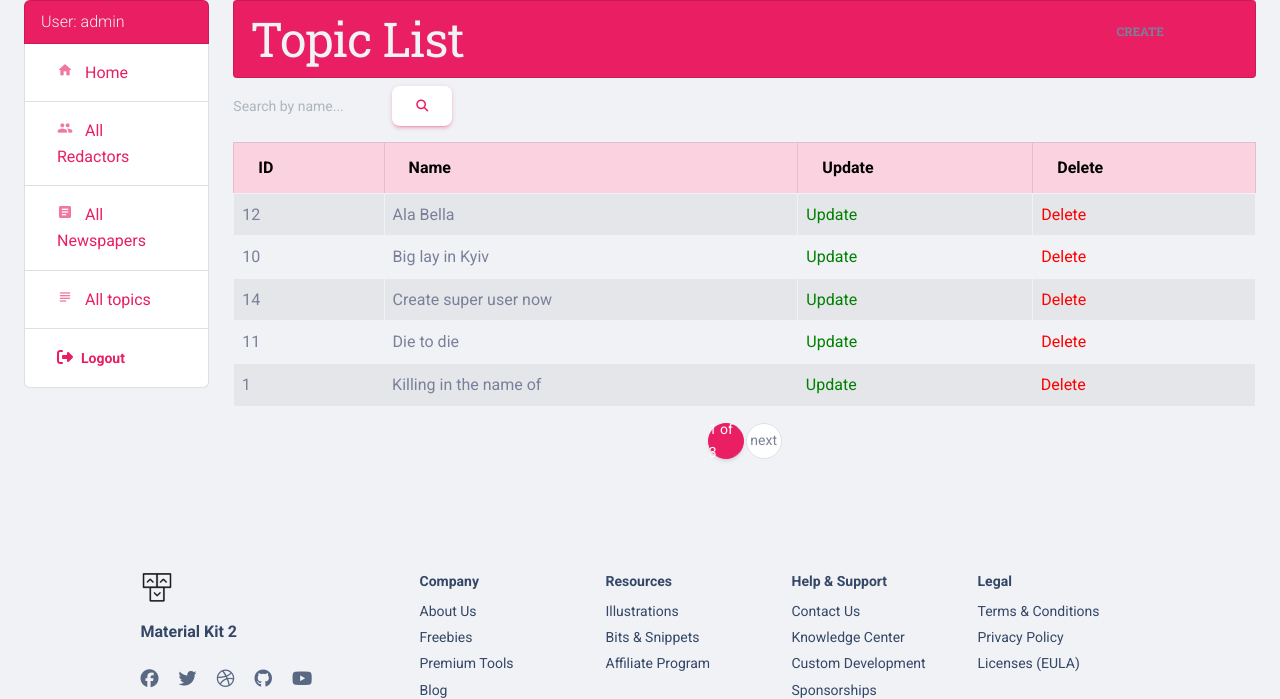
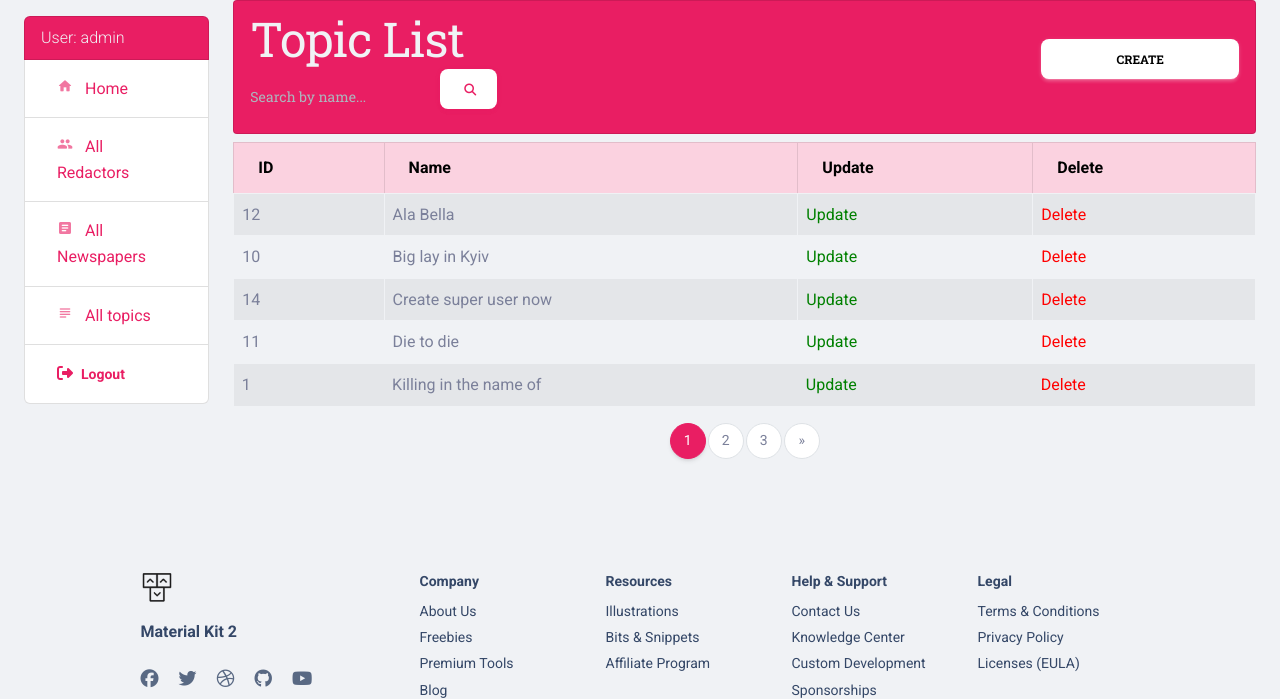
Before and after one commit to MaksNochvai/newspaper-agency, a Django app: page /topics/ in a window 1280 px wide. Shown: the top 699 px of the page. Run offline with Django 4.2, Linux system fonts and the light colour scheme; a user stored in the database is signed in; data comes from the database, SQL or seed files in the repository; both versions use the stored data as it was after the commit; some libraries are stand-ins or nearby versions.

Commit message:
Change button create & change pagination

```diff
--- a/templates/agency/newspaper_list.html
+++ b/templates/agency/newspaper_list.html
@@ -4,7 +4,7 @@
 {% block content %}
   <h1 class="list-group-item bg-primary rounded d-flex align-items-center">
     <span class="flex-grow-1 text-light">Newspaper List {% include "includes/search_line.html" %}</span>
-    <a href="{% url 'agency:newspaper-create' %}" class="btn btn-dark-blue link-to-page ml-auto" style="width: 20%;">Create</a>
+    <a href="{% url 'agency:newspaper-create' %}" class="btn btn-white link-to-page ml-auto" style="width: 20%;">Create</a>
   </h1>
   {% if newspaper_list %}
     <table class="table table-striped table-bordered">
--- a/templates/agency/redactor_list.html
+++ b/templates/agency/redactor_list.html
@@ -3,10 +3,9 @@
 
 {% block content %}
     <h1 class="list-group-item bg-primary rounded d-flex align-items-center">
-  <span class="flex-grow-1 text-light">Redactor List</span>
-  <a href="{% url 'agency:redactor-create' %}" class="btn btn-dark-blue link-to-page ml-auto" style="width: 20%;">Create</a>
+  <span class="flex-grow-1 text-light">Redactor List {% include "includes/search_line.html" %}</span>
+  <a href="{% url 'agency:redactor-create' %}" class="btn btn-white link-to-page ml-auto" style="width: 20%;">Create</a>
   </h1>
-    {% include "includes/search_line.html" %}
     {% if redactor_list %}
     <table class="table table-striped table-bordered">
     <thead class="table-primary">
--- a/templates/agency/topic_list.html
+++ b/templates/agency/topic_list.html
@@ -3,10 +3,9 @@
 
 {% block content %}
   <h1 class="list-group-item bg-primary rounded d-flex align-items-center">
-  <span class="flex-grow-1 text-light">Topic List</span>
-  <a href="{% url 'agency:topic-create' %}" class="btn btn-dark-blue link-to-page ml-auto" style="width: 20%;">Create</a>
+  <span class="flex-grow-1 text-light">Topic List {% include "includes/search_line.html" %}</span>
+  <a href="{% url 'agency:topic-create' %}" class="btn btn-white link-to-page ml-auto" style="width: 20%;">Create</a>
   </h1>
-    {% include "includes/search_line.html" %}
 
   {% if topic_list %}
     <table class="table table-striped table-bordered">
--- a/templates/includes/navigation.html
+++ b/templates/includes/navigation.html
@@ -1,3 +1,10 @@
+<style>
+  .sidebar-nav {
+    margin-top: 1em; /* Додайте потрібний відступ у пікселях */
+  }
+</style>
+
+
 <ul class="sidebar-nav list-group">
   {% if request.user.is_authenticated %}
     <li class="list-group-item bg-primary text-light">User: <a href="{{ user.get_absolute_url }}" class="text-light">{{ user.get_username }}</a></li>
--- a/templates/includes/pagination.html
+++ b/templates/includes/pagination.html
@@ -4,15 +4,31 @@
     <ul class="pagination">
       {% if page_obj.has_previous %}
         <li class="page-item">
-          <a href="?{% query_transform request page=previous_obj.next_page_number %}" class="page-link">prev</a>
+          <a href="?{% query_transform request page=previous_obj.next_page_number %}" class="page-link" aria-label="Previous">
+            <span aria-hidden="true">&laquo;</span>
+            <span class="sr-only">Previous</span>
+          </a>
         </li>
       {% endif %}
-      <li class="page-item active">
-        <span class="page-link">{{ page_obj.number }} of {{ paginator.num_pages }}</span>
-      </li>
+
+      {% for page in paginator.page_range %}
+        {% if page_obj.number == page %}
+          <li class="page-item active">
+            <span class="page-link">{{ page }}</span>
+          </li>
+        {% else %}
+          <li class="page-item">
+            <a href="?{% query_transform request page=page %}" class="page-link">{{ page }}</a>
+          </li>
+        {% endif %}
+      {% endfor %}
+
       {% if page_obj.has_next %}
         <li class="page-item">
-          <a href="?{% query_transform request page=page_obj.next_page_number %}" class="page-link">next</a>
+          <a href="?{% query_transform request page=page_obj.next_page_number %}" class="page-link" aria-label="Next">
+            <span aria-hidden="true">&raquo;</span>
+            <span class="sr-only">Next</span>
+          </a>
         </li>
       {% endif %}
     </ul>
--- a/templates/includes/search_line.html
+++ b/templates/includes/search_line.html
@@ -1,9 +1,27 @@
 {% load crispy_forms_filters %}
+
+<style>
+
+  .search-button {
+    margin-left: 5px;
+    height: 100%;
+  }
+
+  .search-wrapper {
+    display: flex;
+    align-items: center;
+    justify-content: space-between;
+    height: 100%;
+  }
+</style>
+
 <form action="" method="get" class="form-inline">
-  <div class="input-group text-primary">
-    {{ search_form|crispy }}
-    <div class="input-group-append">
-      <button type="submit" class="btn btn-primary bg-white">
+  <div class="input-group">
+    <div class="search-wrapper">
+      <div class="input-group search-line">
+        {{ search_form|crispy }}
+      </div>
+      <button type="submit" class="btn btn-primary bg-white search-button">
         <i class="fas fa-search text-primary"></i>
       </button>
     </div>
```
Also changed, not shown: static/css/styles.css (+20 -0 lines), db.sqlite3.
